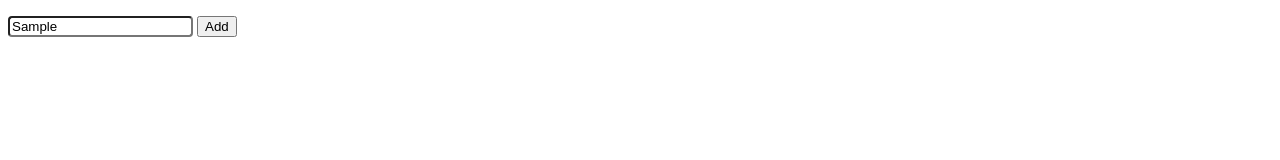
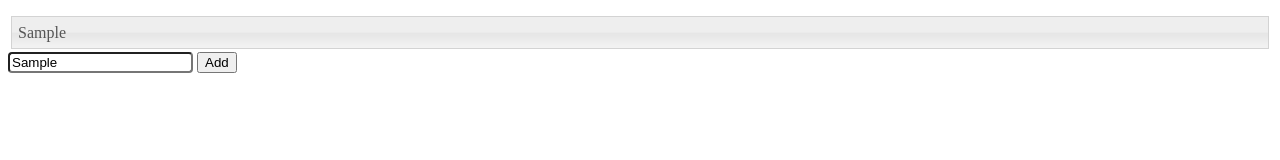
Before and after one commit to samedii/GoogleVisual, a plain HTML site: page index.html in a window 1280 px wide. Both pictures are taken after typing "Sample" into the empty fields and a click on the button "Add". Drawn offline with Linux system fonts and the light colour scheme.

Commit message:
Rewrite and fix css

```diff
--- a/css/index.css
+++ b/css/index.css
@@ -8,14 +8,10 @@ ul {
 }
 
 li.listitem, .ui-state-highlight {
-    margin: 0 5px 5px 5px;
-    padding: 5px;
+    margin: 3px 3px 3px 3px;
+    padding: 6px;
+
     font-size: 1em;
-    height: 1em;
+    height: 1.2em;
+    line-height: 1.2em; /*must be same as height*/
 }
-
-#tabs {
-    font-size: 0.7em;
-    margin: 0 0 0 0;
-    padding: 0 0 0 0;
-}
--- a/index.html
+++ b/index.html
@@ -39,7 +39,7 @@
 
     <script>
     $(function() {
-        googleVisual.initialize("#mysearch", "fix"); //TODO: Fix
+        googleVisual.initialize("#mysearch", "#fix"); //TODO: Fix
         //mysearch.resultHandler("test");
 
     });
--- a/js/google.js
+++ b/js/google.js
@@ -5,17 +5,9 @@
 var google = (function(google) {
 
     //private
-    function handleSuccess(data, textStatus, jqXHR) {
-        //xmlDoc = $.parseXML( data);
-        $xml = $(data);
-        $userName = $xml.find('USERNAME');
-        var uName = $userName.text();
-    }
 
     //public
 
-    //Should save everything instatial in used element instead
-    //google.adress = (document.location.protocol == 'https:' ? 'https:' : 'http:') + '//www.google.com/cse/cse.js';
     google.adress = 'https://www.googleapis.com/customsearch/v1';
     google.uniqueCode = '007751936930598519386:5fgyptlv9gq';
     google.searchEngineId = '007751936930598519386:d7s2bzezgog';
@@ -23,7 +15,7 @@ var google = (function(google) {
     google.browserAPIKey = 'AIzaSyA9VBEPlVD4xub2IkBBw9XUidQ_W1m4h1o';
 
 
-    google.SETTINGS = {
+    google.DEFAULT_SETTINGS = {
         url: google.adress,
         type: 'GET',
         dataType: 'jsonp',
@@ -31,36 +23,34 @@ var google = (function(google) {
             cx: google.uniqueCode,
             key: google.browserAPIKey,
             client: "google-csbe",
-            alt: "json", //default
-            //callback: "handleCallback", name of function to handle response
+            //alt: "json",
             prettyPrint: true, //for debugging
             //cref: google.customSearchEngineURL, //only need cx or cref
-            safe: "off",//high medium off
+            safe: "off", //high medium off
             //ie: utf8
             //oe: utf8
             num: 10, //max is 10 even though spec says 20
             output: "xml_no_dtd"
         },
-        done: handleSuccess,
-        //error: defaultFailFunction,
-        //fail: errorFunction || defaultFailFunction,
-        //complete: defaultCompleteFunction,
-        //always: defaultCompleteFunction,
-        async: true,
-        cache: true,
+        success: function() {
+            console.log("Default success");
+        },
+        error: function() {
+            console.log("Default error");
+        },
+        complete: function() {
+            console.log("Default complete");
+        },
+        //async: true,
+        //cache: false,
         crossDomain: true,
     };
 
-    google.query = function(query, callback) {
-        var querySettings = $.extend({}, google.SETTINGS);
+    google.query = function(query, SETTINGS) {
+        SETTINGS = $.extend({}, google.DEFAULT_SETTINGS, SETTINGS);
+        SETTINGS.data.q = query;
 
-        querySettings.data.q = query;
-
-        //For some reason both are necessary
-        querySettings.jsonp = callback;
-        querySettings.data.callback = callback;
-
-        return $.ajax(querySettings);
+        return $.ajax(SETTINGS);
     };
 
     return google;
--- a/js/googleVisual.js
+++ b/js/googleVisual.js
@@ -5,12 +5,13 @@
 var googleVisual = (function(googleVisual) {
 
     //private
+    searchObjects = [];
 
     function createSearchObject(searchElementSelector, resultsElementSelector) {
 
         var searchObject = (function initializeSearchObject(searchObject) {
 
-            //Could be useful
+            //Could be useful?
             //searchObject.searchElementSelector = searchElementSelector;
             //searchObject.resultsElementSelector = resultsElementSelector;
 
@@ -22,56 +23,10 @@ var googleVisual = (function(googleVisual) {
         })({});
 
 
-        searchObject = (function addQueryFunctionality(searchObject) {
+        searchObject = (function addGUIFunctionality(searchObject) {
 
-            searchObject.queryList = [];
-
-            //Get full query
-            searchObject.getQuery = function getQuery() {
-                /*
-                var fullQueryArr = [];
-                for (var i = 0; i <= searchObject.queryList.length - 1; i++) {
-                    fullQueryArr[i] = searchObject.queryList[i];
-                }
-                return fullQueryArr.join('+');
-                */
-                return searchObject.queryList.join('+');
-            };
-
-            //Maybe doesn't belong but must be global
-            searchObject.resultsHandler = function resultsHandler(searchResults) {
-                console.log("Received search results:");
-                console.log(searchResults);
-
-                updateSearchList(searchObject);
-            };
-
-            //Useful for callback from jsonp
-            searchObject.getGlobalResultsHandlerName = function getGlobalResultsHandlerName() {
-                var index = $.inArray(searchObject, googleVisual.searchObjects);
-                if (index == -1) {
-                    console.log("Error: No search object found");
-                    return -1;
-                }
-                return "googleVisual.searchObjects[" + index + "].resultsHandler";
-            };
-
-            return searchObject;
-
-        })(searchObject);
-
-        //Give global adress for use with jsonp
-        var index = googleVisual.searchObjects.length;
-        googleVisual.searchObjects[index] = searchObject;
-
-        return searchObject;
-    }
-
-
-    function startList(searchObject) {
-
-        searchObject.searchElement.html(
-            [
+            function searchBarItemHTML() {
+                return [
                     '<form id="query">',
                     '<ul id="searchList">',
                     '<li class="searchBarItem">',
@@ -80,25 +35,55 @@ var googleVisual = (function(googleVisual) {
                     '</form>',
                     '</li>',
                     '</ul>'
-            ].join('\n')
-        );
+                ].join('\n');
+            }
 
-        searchObject.searchElement.find("li.searchBarItem input[type=button]")
-            .on('click',
             function handleSearchButton(event) {
 
                 var nextQuery = searchObject.searchElement.find("input[name=nextQuery]").val();
 
-                    var index = searchObject.queryList.length;
-                    searchObject.queryList[index] = nextQuery;
+                addSearchHistoryItem(nextQuery, searchObject.getQueryList().length);
 
-                    google.query(searchObject.getQuery(),
-                        searchObject.getGlobalResultsHandlerName());
+                console.log("query:");
+                console.log(searchObject.getQuery());
+                google.query(searchObject.getQuery(), {
+                    error: function tempError() {
+                        //TODO
+                        console.log("Error: Handle error please");
+                    },
+                    success: function tempDone() {
+                        //TODO
+                        console.log("Handle success please");
+                    },
+                    complete: function tempAlways() {
+                        //TODO
+                        console.log("Handle complete please");
+                    }
+                });
 
-                });
             }
 
-    function setSortable(searchObject) {
+            function addSearchHistoryItem(query, index) {
+                searchObject.searchElement.find("li.searchBarItem").before(
+                    [
+                        '<li class="listitem ui-state-default">',
+                        query,
+                        '<input type="hidden" name="query' + index + '" value="' + query + '" />',
+                        '</li>'
+                    ].join('\n')
+                );
+            }
+
+            function addSearchHistory() {
+                var queryList = searchObject.getQueryList();
+                for (var i = 0; i <= queryList.length - 1; i++) {
+                    console.log(queryList[i]);
+                    addSearchHistoryItem(queryList[i], i);
+                }
+
+            }
+
+            function setSortable() {
                 //Set sortable except search bar
                 searchObject.searchElement.find("#searchList").sortable({
                     items: "li:not(.searchBarItem)",
@@ -107,38 +92,63 @@ var googleVisual = (function(googleVisual) {
 
                 //Cannot mark text
                 searchObject.searchElement.find("#searchList li").disableSelection();
-
             }
 
-    function addSearchHistoryItem(searchObject, query) {
-        searchObject.searchElement.find("li.searchBarItem").before(
-            [
-                '<li class="listitem ui-state-default">',
-                query,
-                //may be useful
-                //'<input type="hidden" name="query" value="something" />',
-                '</li>'
-            ].join('\n')
-        );
+            function initializeSearchList() {
+                //Search bar
+                searchObject.searchElement.html(searchBarItemHTML());
+                searchObject.searchElement.find("li.searchBarItem input[type=button]")
+                    .on('click', handleSearchButton);
+
+                //Query list
+                addSearchHistory();
+                setSortable();
             }
 
-    function addSearchHistory(searchObject) {
+            searchObject.initializeSearchList = initializeSearchList;
+            searchObject.updateSearchList = initializeSearchList;
 
-        for (var i = 0; i <= searchObject.queryList.length - 1; i++) {
-            console.log(searchObject.queryList[i]);
-            addSearchHistoryItem(searchObject, searchObject.queryList[i]);
+            //Get query list from GUI
+            searchObject.getQueryList = function getQueryList() {
+                var elements = searchObject.searchElement.find("input[type=hidden]");
+                if(elements.length == 0) {
+                    return [];
                 }
 
+                var queries = [];
+                elements.each(function(idx, el) {
+                    queries.push($(this).attr('value'));
+                });
+                return queries;
+            };
+
+            return searchObject;
+
+        })(searchObject);
+
+
+        searchObject = (function addQueryFunctionality(searchObject) {
+
+            //Get full query
+            searchObject.getQuery = function getQuery(index) {
+                if (typeof index !== 'undefined') {
+                    return searchObject.getQueryList()[index];
+                } else {
+                    return searchObject.getQueryList().join('+');
                 }
+            };
 
-    function updateSearchList(searchObject) {
-        startList(searchObject);
-        addSearchHistory(searchObject);
+            return searchObject;
+
+        })(searchObject);
+
+        //Don't let the garbage collector get you
+        searchObjects.push(searchObject);
+
+        return searchObject;
     }
 
     //public
-
-    googleVisual.searchObjects = [];
 
     googleVisual.initialize = function(searchElementSelector, resultsElementSelector) {
 
@@ -149,7 +159,7 @@ var googleVisual = (function(googleVisual) {
 
         //intialize gui
 
-        updateSearchList(searchObject);
+        searchObject.updateSearchList(searchObject);
     };
 
     return googleVisual;
```
Lines whose indentation alone changed are shown as unchanged.
